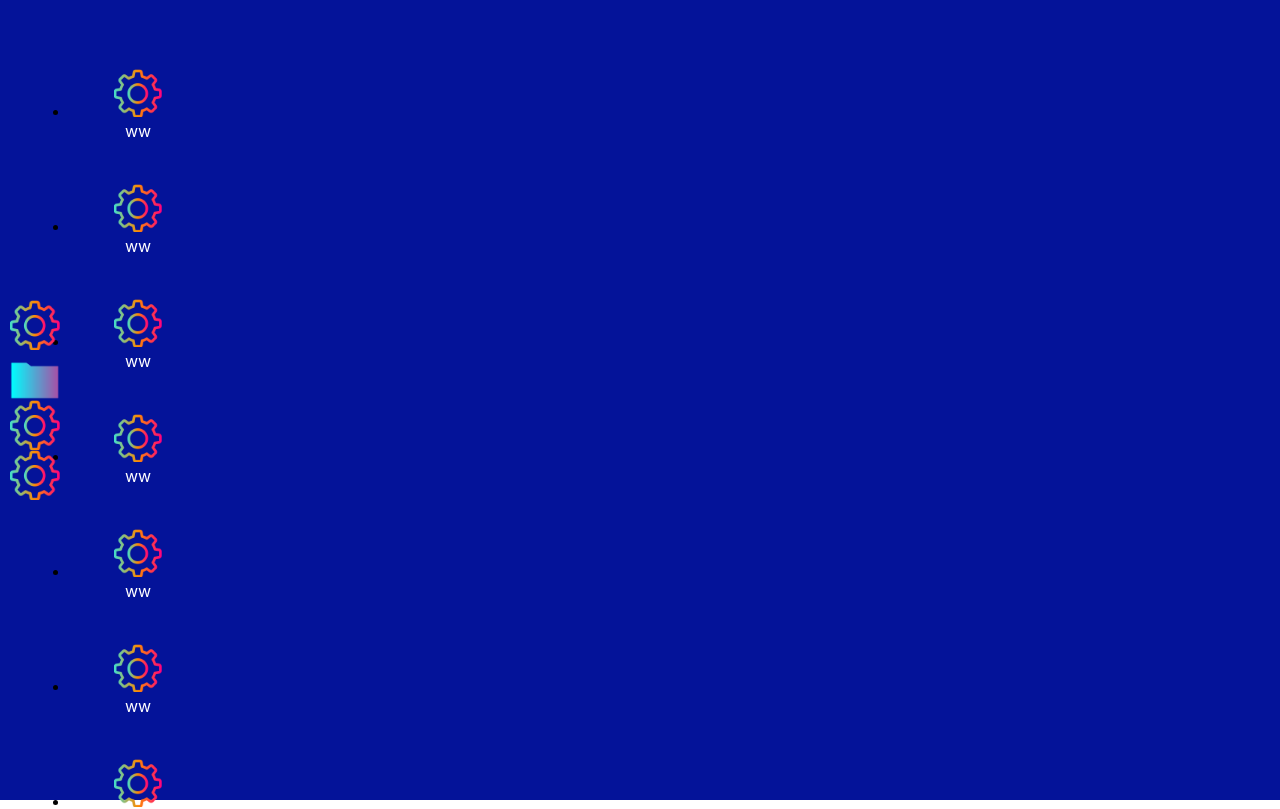
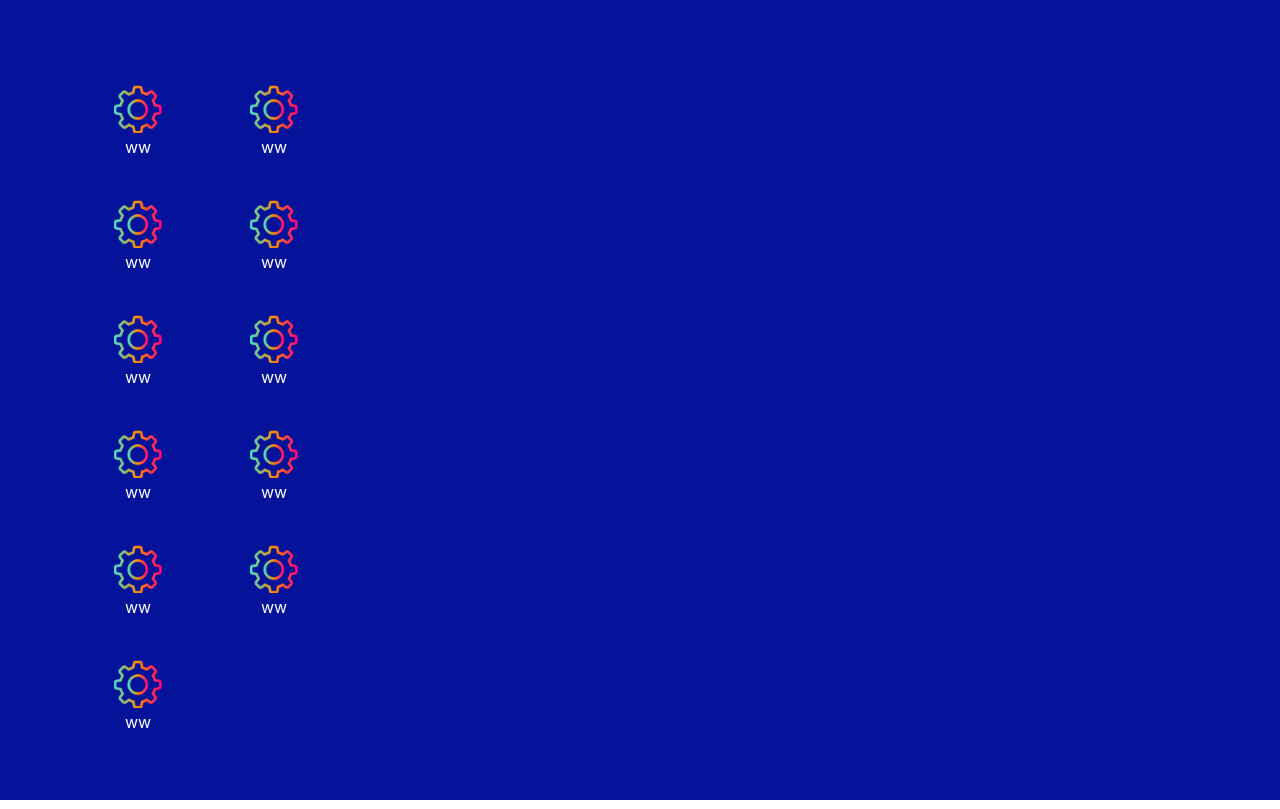
Before and after one commit to xiaoxigua-1/Web-OS, a React (Create React App) app: page / in a window 1280 px wide. Shown: the top 809 px of the page. Built offline with nearby package versions, Linux system fonts and the light colour scheme.

Commit message:
add desktop icons

```diff
--- a/src/components/desktop.tsx
+++ b/src/components/desktop.tsx
@@ -13,6 +13,8 @@ export default class Desktop extends React.Component<desktop> {
     private y: number;
     private opacity: number;
     private icons: Array<any>;
+    private indexX: number;
+    private indexY: number;
 
     constructor(props: desktop) {
         super(props);
@@ -24,16 +26,22 @@ export default class Desktop extends React.Component<desktop> {
         this.opacity = 0;
         this.style = { opacity: 0 };
         this.icons = [
-            {icon: appIcon, name: "ww", app: "ww"},
-            {icon: appIcon, name: "ww", app: "dsa"},
-            {icon: appIcon, name: "ww"},
-            {icon: appIcon, name: "ww", app: "dsa"},
-            {icon: appIcon, name: "ww", app: "dsa"},
-            {icon: appIcon, name: "ww", app: "dsa"},
-            {icon: appIcon, name: "ww", app: "dsa"},
-            {icon: appIcon, name: "ww", app: "dsa"},
-            {icon: appIcon, name: "ww", app: "dsa"}
+            { icon: appIcon, name: "ww", app: "ww", top: 0, left: 0, circle: false },
+            { icon: appIcon, name: "ww", app: "ww", top: 0, left: 0, circle: false },
+            { icon: appIcon, name: "ww", app: "ww", top: 0, left: 0, circle: false },
+            { icon: appIcon, name: "ww", app: "ww", top: 0, left: 0, circle: false },
+            { icon: appIcon, name: "ww", app: "ww", top: 0, left: 0, circle: false },
+            { icon: appIcon, name: "ww", app: "ww", top: 0, left: 0, circle: false },
+            { icon: appIcon, name: "ww", app: "ww", top: 0, left: 0, circle: false },
+            { icon: appIcon, name: "ww", app: "ww", top: 0, left: 0, circle: false },
+            { icon: appIcon, name: "ww", app: "ww", top: 0, left: 0, circle: false },
+            { icon: appIcon, name: "ww", app: "ww", top: 0, left: 0, circle: false },
+            { icon: appIcon, name: "ww", app: "ww", top: 0, left: 0, circle: false }
         ];
+        this.indexX = 0;
+        this.indexY = 0;
+        this.iconXY()();
+        window.onresize = this.iconXY();
         this.setState({ style: this.style });
     }
 
@@ -59,21 +67,19 @@ export default class Desktop extends React.Component<desktop> {
                 }
             >
 
-                <ul id="icons">
+                <div id="icons">
                     {
                         this.icons.map((v, index) => {
-                            // let top;
-                            // if(document.body.clientHeight - (index + 1) * 115 -70 > 0)
-                            //     top = index * 115;
-                            // else top = index
-                            // let left =
                             return (
-                                <li
+                                <div
                                     className="desktop-icon"
                                     title={v.name}
                                     key={index.toString()}
                                     tabIndex={index}
                                     style={{
+                                        top: v.top,
+                                        left: v.left,
+                                        backgroundColor: v.circle ? "rgba(255, 255, 255, 0.3)" : ""
                                     }}
                                     onDoubleClick={
                                         () => {
@@ -87,11 +93,11 @@ export default class Desktop extends React.Component<desktop> {
                                             v.name
                                         }
                                     </div>
-                                </li>
+                                </div>
                             );
                         })
                     }
-                </ul>
+                </div>
 
                 <div id="circle"
                     style={this.style}
@@ -139,6 +145,42 @@ export default class Desktop extends React.Component<desktop> {
             top: top,
             left: left
         };
+        this.iconCircle(left, top);
         this.setState({ style: this.style });
     }
+
+    iconXY() {
+        return () => {
+            this.indexX = 0;
+            this.indexY = 0;
+            this.icons.map((v, index) => {
+                if(document.body.clientHeight < this.indexY + 300) {
+                    this.indexY = 0;
+                    this.indexX += 136;
+                } else if(index !== 0){
+                    this.indexY += 115;
+                }
+                v.top = this.indexY;
+                v.left = this.indexX;
+                return v;
+            })
+            this.setState({ icons: this.icons });
+        }
+    }
+
+    iconCircle(left: number, top: number) {
+        this.icons.map((v, index) => {
+            if(
+                left < v.left + 70 &&
+                left + this.width > v.left + 70 &&
+                top < v.top + 70 &&
+                top + this.height > v.top + 70
+            ) {
+                v.circle = true;
+            } else {
+                v.circle = false;
+            }
+            // console.log(this.x)
+        })
+    }
 }
--- a/src/components/windows.tsx
+++ b/src/components/windows.tsx
@@ -81,11 +81,11 @@ export default class Windows extends React.Component<{ windows: Array<window> },
                                             let windowData = this.windows[index];
                                             if (this.widnowSizeSwitch) return;
                                             this.windowSizeFocus = index;
-                                            if (e.clientX <= windowData.left + 50) {
+                                            if (e.clientX <= windowData.left) {
                                                 v.outsudeFrameStyle = "col-resize";
                                                 this.windowSizePosition = 1;
                                                 // left
-                                            } else if (e.clientX >= windowData.left + windowData.width + 50) {
+                                            } else if (e.clientX >= windowData.left + windowData.width) {
                                                 v.outsudeFrameStyle = "col-resize";
                                                 this.windowSizePosition = 2;
                                                 // right
@@ -223,13 +223,13 @@ export default class Windows extends React.Component<{ windows: Array<window> },
                 this.windows[index].height = changeY - 2;
             }
         } else if (this.windowSizePosition === 2) {
-            let changeX = event.clientX - this.windows[index].left - 52;
+            let changeX = event.clientX - this.windows[index].left - 2;
             if (changeX > 300)
                 this.windows[index].width = changeX;
         } else if (this.windowSizePosition === 1) {
-            let changeX = this.windows[index].left + this.windows[index].width - event.clientX + 48;
+            let changeX = this.windows[index].left + this.windows[index].width - event.clientX - 2;
             if (changeX > 300) {
-                this.windows[index].left = event.clientX - 48;
+                this.windows[index].left = event.clientX + 2;
                 this.windows[index].width = changeX;
             }
         }
--- a/src/sass/Desktop.sass
+++ b/src/sass/Desktop.sass
@@ -19,6 +19,7 @@
     bottom: 0
 
 .desktop-icon
+    position: absolute
     width: 136px
     height: 100px
     text-align: center
@@ -28,6 +29,8 @@
     -moz-user-select: none
     -o-user-select: none
     user-select: none
+    transition: top 0.5s
+    border-radius: 10px
 
     img
         width: 48px
@@ -36,7 +39,6 @@
     &:focus
         background-color: rgba(255, 255, 255, 0.3)
         outline: none
-        border-radius: 10px
 
 
 .desktop-name
--- a/src/sass/Dock.sass
+++ b/src/sass/Dock.sass
@@ -1,6 +1,6 @@
 #Dock
     position: absolute
-    left: 0
+    left: -60px
     top: 50%
     transform: translate(0, -50%)
     // background-color: rgb(0, 0, 0)
@@ -8,6 +8,10 @@
     -moz-user-select: none
     -o-user-select: none
     user-select: none
+    transition: left 0.5s
+    &:hover
+        left: 0
+
 
 .apps
     position: relative
--- a/src/sass/Windows.sass
+++ b/src/sass/Windows.sass
@@ -3,7 +3,7 @@
     top: 0
     right: 0
     height: 100%
-    width: calc( 100% - 50px )
+    width: 100%
     pointer-events: none
 
 .window
```
